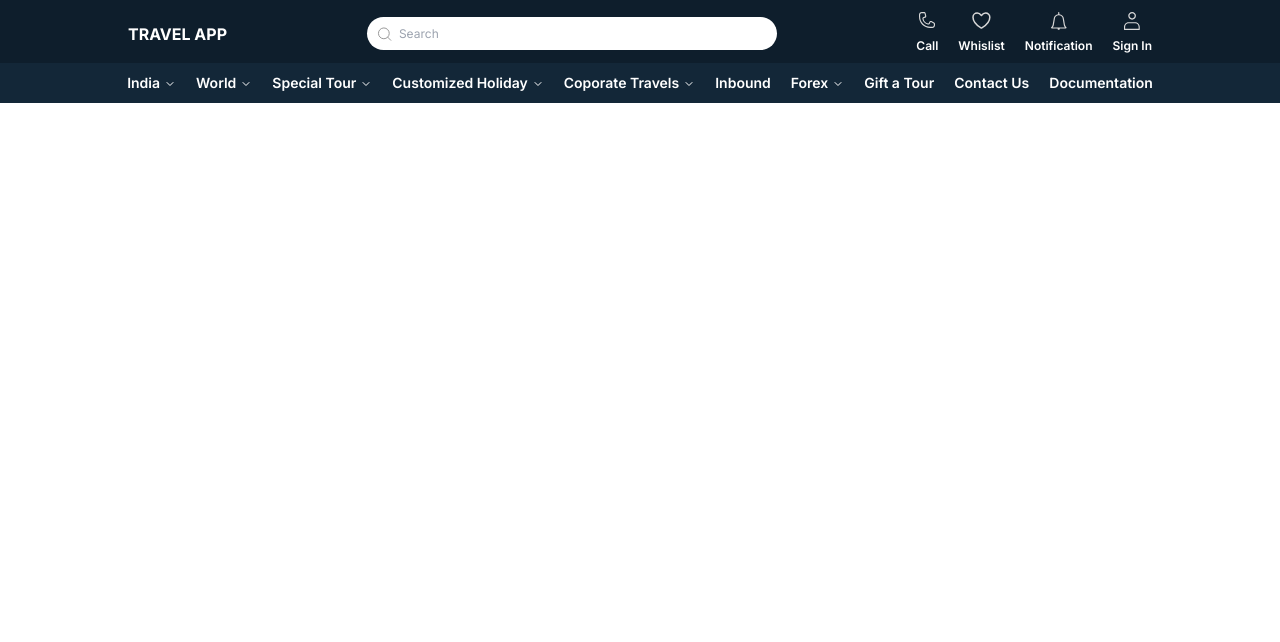
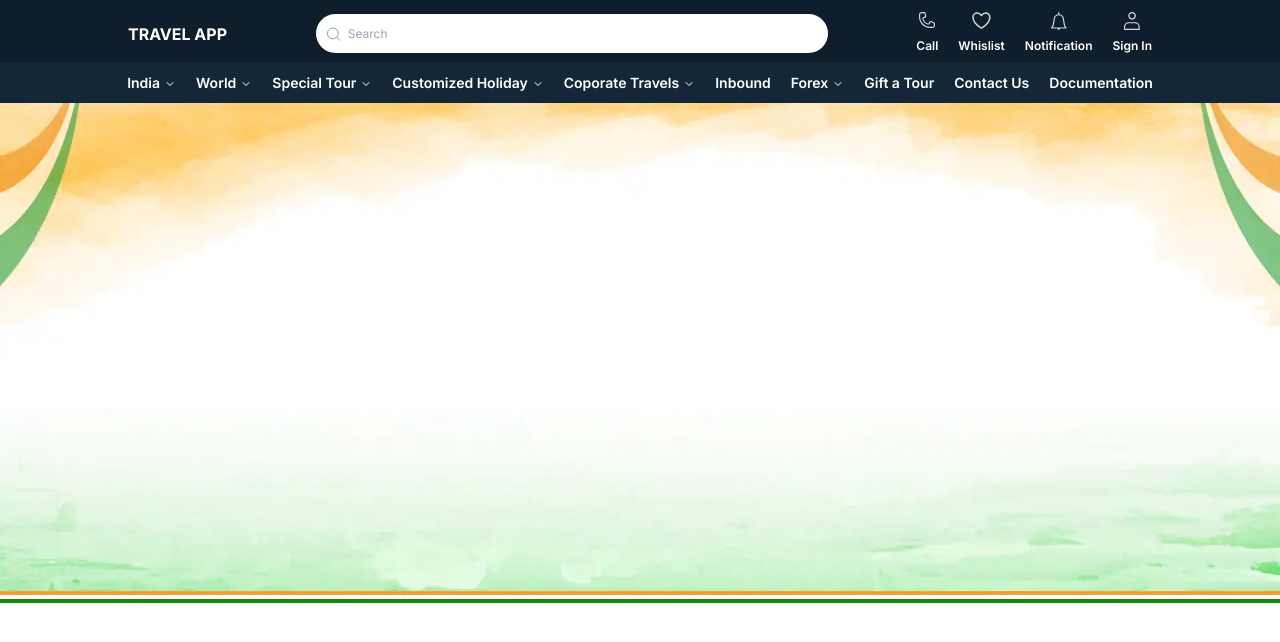
Before and after one commit to MrNiNaD/travel-app, a Next.js app: page / in a window 1280 px wide. Shown: the top 642 px of the page. Built offline with nearby package versions, Linux system fonts and the light colour scheme.

Commit message:
feat: travel app hero element

```diff
--- a/src/app/page.tsx
+++ b/src/app/page.tsx
@@ -1,3 +1,15 @@
+import { imgConfig } from "@/constant/imgConfig";
+
 export default function Home() {
-  return <></>;
+  return (
+    <>
+      <section
+        style={{
+          backgroundImage: `url(${imgConfig?.Hero?.src})`,
+          backgroundSize: "100% 100%",
+        }}
+        className="h-[500px] bg-cover"
+      ></section>
+    </>
+  );
 }
--- /dev/null
+++ b/src/constant/imgConfig.tsx
@@ -0,0 +1,7 @@
+import Greenary from "@/assets/img/greenary.jpg";
+import Hero from "@/assets/img/hero.jpg";
+
+export const imgConfig = {
+  Greenary,
+  Hero,
+};
--- a/src/customcomponent/TopBar/index.tsx
+++ b/src/customcomponent/TopBar/index.tsx
@@ -19,7 +19,7 @@ const TopBar = () => {
           <Link href="/">Travel App</Link>
         </h1>
 
-        <div className="w-[40%] relative">
+        <div className="w-[50%] relative">
           <svg
             width="15"
             height="15"
@@ -38,7 +38,7 @@ const TopBar = () => {
           </svg>
           <input
             placeholder="Search"
-            className="w-full focus:outline-none pr-[15px] pl-[32px] py-[7px] rounded-[999px] text-[13px] placeholder:text-[12px]"
+            className="w-full focus:outline-none pr-[15px] pl-[32px] py-[10px] rounded-[999px] text-[13px] placeholder:text-[12px]"
           />
         </div>
 
```
Also changed, not shown: src/assets/img/greenary.jpg (added), src/assets/img/hero.jpg (added).
